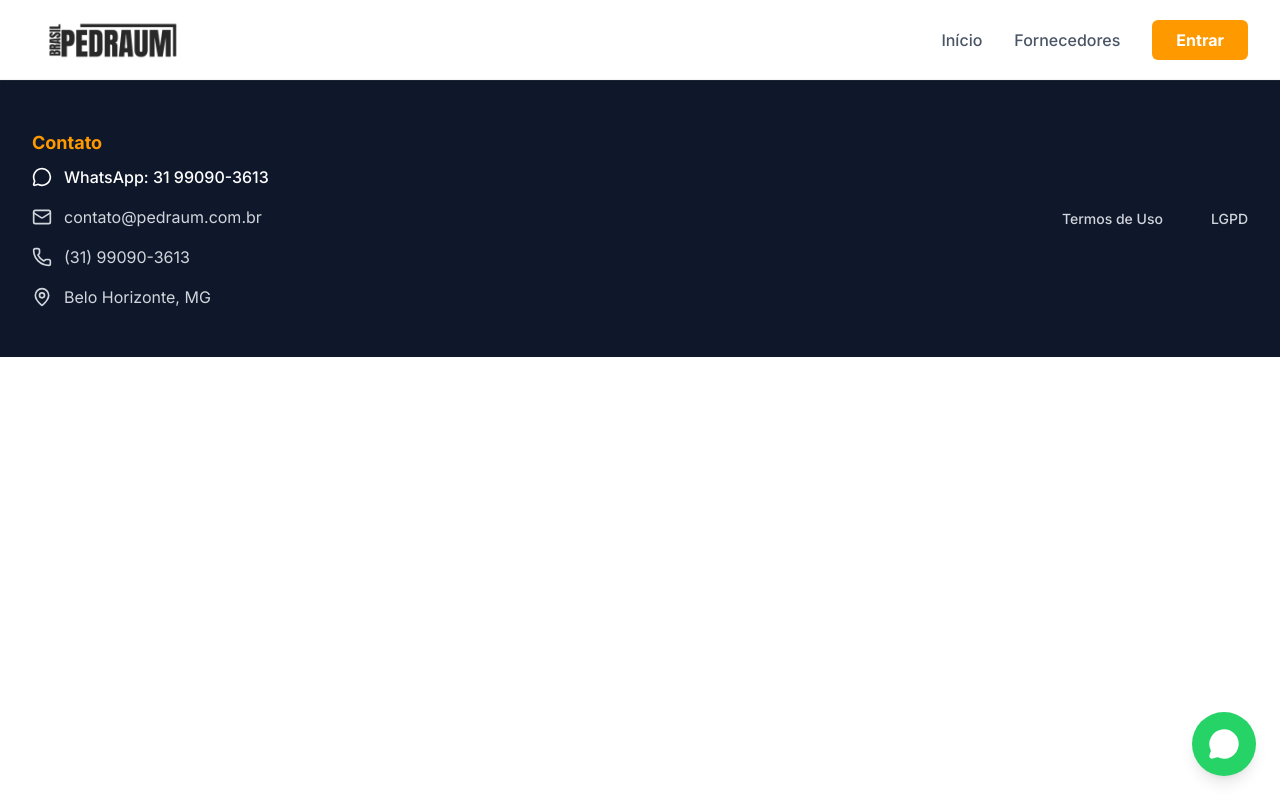
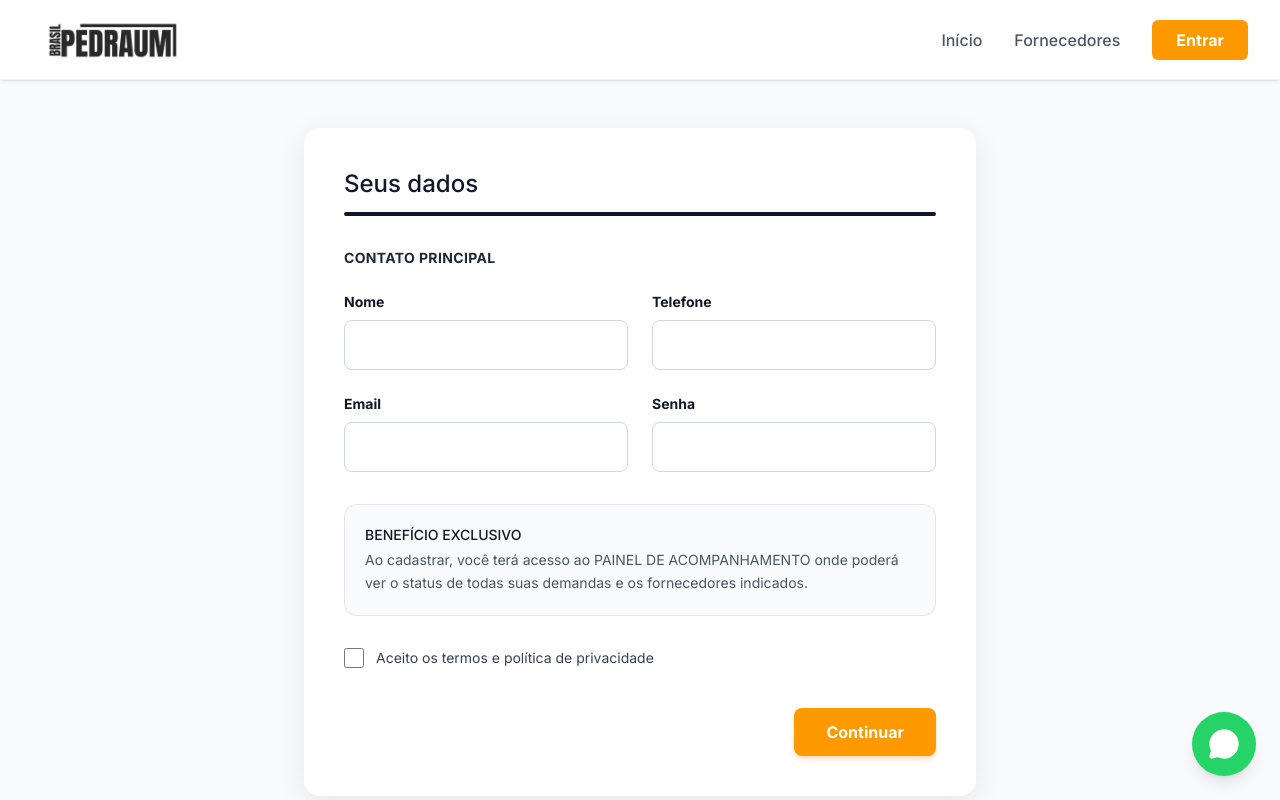
Before and after one commit to pedraum-tech/pedra-um-web, a Next.js app: page /cadastro/comprador in a window 1280 px wide. Shown: the top 800 px of the page. Built offline with nearby package versions, Linux system fonts and the light colour scheme.

Commit message:
feat(cadastro): implementa página de cadastro do comprador com formulário completo

```diff
--- a/app/cadastro/comprador/page.tsx
+++ b/app/cadastro/comprador/page.tsx
@@ -1,11 +1,123 @@
+
 import { Header } from "@/src/components/Header";
+import Link from "next/link";
 
-export default function CadastroComprador() {
+export default function CadastroCompradorPage() {
     return (
-        <main>
-            {/* Não precisa passar nada, o padrão é 'guest' */}
-            <Header />
-            {/* Resto do site... */}
-        </main>
-    )
+        <div className="min-h-screen bg-gray-50 flex flex-col">
+            {/* Cabeçalho */}
+            <Header variant="guest" />
+
+            {/* Container Centralizado */}
+            <div className="flex-1 flex items-center justify-center p-4 py-12">
+
+                {/* Card Branco Principal */}
+                <div className="bg-white w-full max-w-2xl rounded-2xl shadow-[0_8px_30px_rgb(0,0,0,0.08)] p-8 md:p-10">
+
+                    {/* Título e Linha Divisória */}
+                    <h1 className="text-2xl font-medium text-gray-900 mb-3">
+                        Seus dados
+                    </h1>
+                    <div className="h-1 w-full bg-pedraum-dark mb-8 rounded-full"></div>
+
+                    {/* Subtítulo da Seção */}
+                    <h2 className="text-sm font-bold text-gray-800 uppercase tracking-wide mb-6">
+                        Contato Principal
+                    </h2>
+
+                    {/* Formulário */}
+                    <form className="space-y-6">
+
+                        {/* Grid de Campos (2 colunas no desktop, 1 no mobile) */}
+                        <div className="grid grid-cols-1 md:grid-cols-2 gap-6">
+
+                            {/* Campo Nome */}
+                            <div>
+                                <label htmlFor="nome" className="block text-sm font-bold text-gray-900 mb-2">
+                                    Nome
+                                </label>
+                                <input
+                                    id="nome"
+                                    type="text"
+                                    className="w-full px-4 py-3 rounded-lg border border-gray-300 focus:border-pedraum-orange focus:ring-2 focus:ring-orange-100 outline-none transition-all bg-white text-gray-700"
+                                />
+                            </div>
+
+                            {/* Campo Telefone */}
+                            <div>
+                                <label htmlFor="telefone" className="block text-sm font-bold text-gray-900 mb-2">
+                                    Telefone
+                                </label>
+                                <input
+                                    id="telefone"
+                                    type="tel"
+                                    className="w-full px-4 py-3 rounded-lg border border-gray-300 focus:border-pedraum-orange focus:ring-2 focus:ring-orange-100 outline-none transition-all bg-white text-gray-700"
+                                />
+                            </div>
+
+                            {/* Campo Email */}
+                            <div>
+                                <label htmlFor="email" className="block text-sm font-bold text-gray-900 mb-2">
+                                    Email
+                                </label>
+                                <input
+                                    id="email"
+                                    type="email"
+                                    className="w-full px-4 py-3 rounded-lg border border-gray-300 focus:border-pedraum-orange focus:ring-2 focus:ring-orange-100 outline-none transition-all bg-white text-gray-700"
+                                />
+                            </div>
+
+                            {/* Campo Senha */}
+                            <div>
+                                <label htmlFor="senha" className="block text-sm font-bold text-gray-900 mb-2">
+                                    Senha
+                                </label>
+                                <input
+                                    id="senha"
+                                    type="password"
+                                    className="w-full px-4 py-3 rounded-lg border border-gray-300 focus:border-pedraum-orange focus:ring-2 focus:ring-orange-100 outline-none transition-all bg-white text-gray-700"
+                                />
+                            </div>
+
+                        </div>
+
+                        {/* Box de Benefício Exclusivo */}
+                        <div className="bg-[#F8FAFC] border border-[#E2E8F0] rounded-xl p-5 mt-8">
+                            <h3 className="text-sm font-medium text-gray-900 mb-1">
+                                BENEFÍCIO EXCLUSIVO
+                            </h3>
+                            <p className="text-sm text-gray-600 leading-relaxed">
+                                Ao cadastrar, você terá acesso ao PAINEL DE ACOMPANHAMENTO onde poderá ver o status de todas suas demandas e os fornecedores indicados.
+                            </p>
+                        </div>
+
+                        {/* Checkbox de Termos */}
+                        <div className="flex items-center gap-3 pt-2">
+                            <input
+                                id="termos"
+                                type="checkbox"
+                                className="w-5 h-5 rounded border-gray-300 text-pedraum-orange focus:ring-pedraum-orange cursor-pointer accent-pedraum-orange"
+                            />
+                            <label htmlFor="termos" className="text-sm text-gray-700 cursor-pointer select-none">
+                                Aceito os termos e política de privacidade
+                            </label>
+                        </div>
+
+                        {/* Botão de Ação */}
+                        <div className="pt-4 flex justify-end">
+                            <button
+                                type="button" // Mude para "submit" quando for integrar o back-end
+                                className="bg-pedraum-orange hover:bg-orange-600 text-white font-bold py-3 px-8 rounded-lg transition-colors shadow-md shadow-orange-500/20"
+                            >
+                                Continuar
+                            </button>
+                        </div>
+
+                    </form>
+
+                </div>
+            </div>
+
+        </div>
+    );
 }
```
